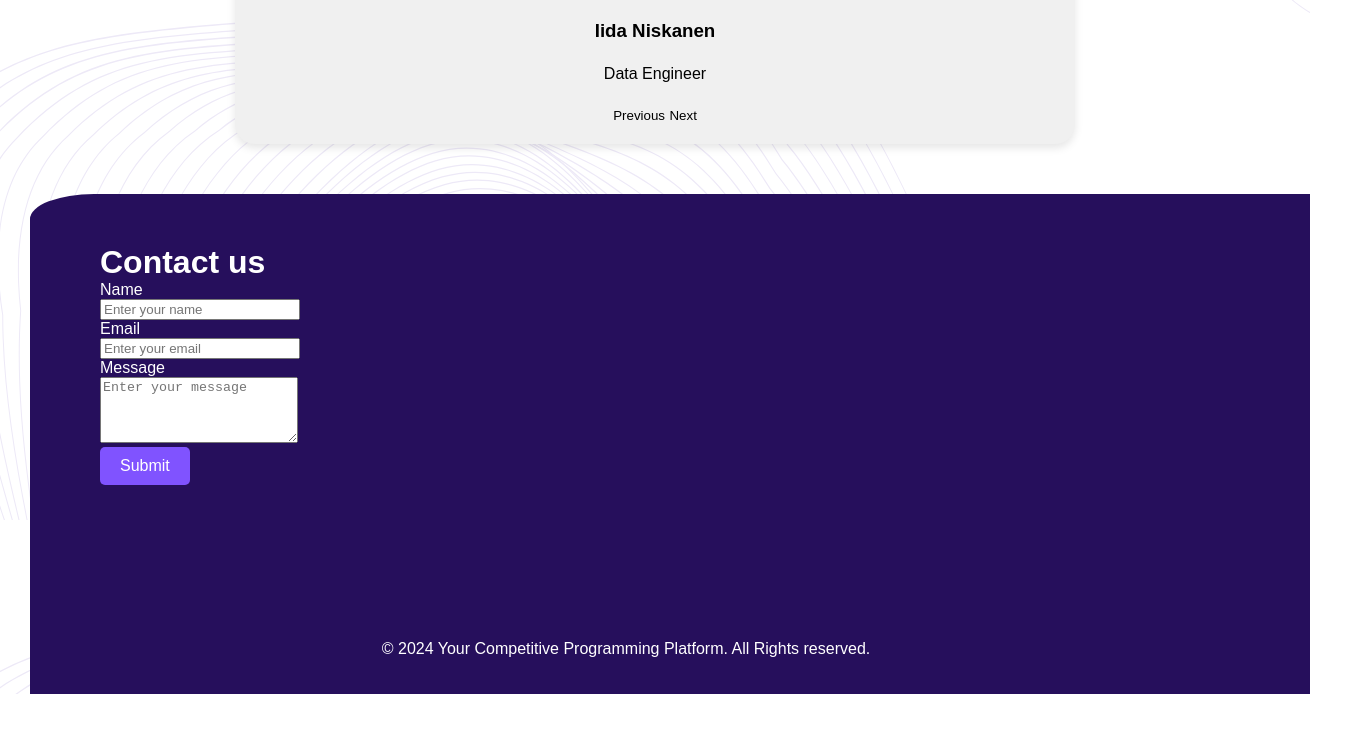
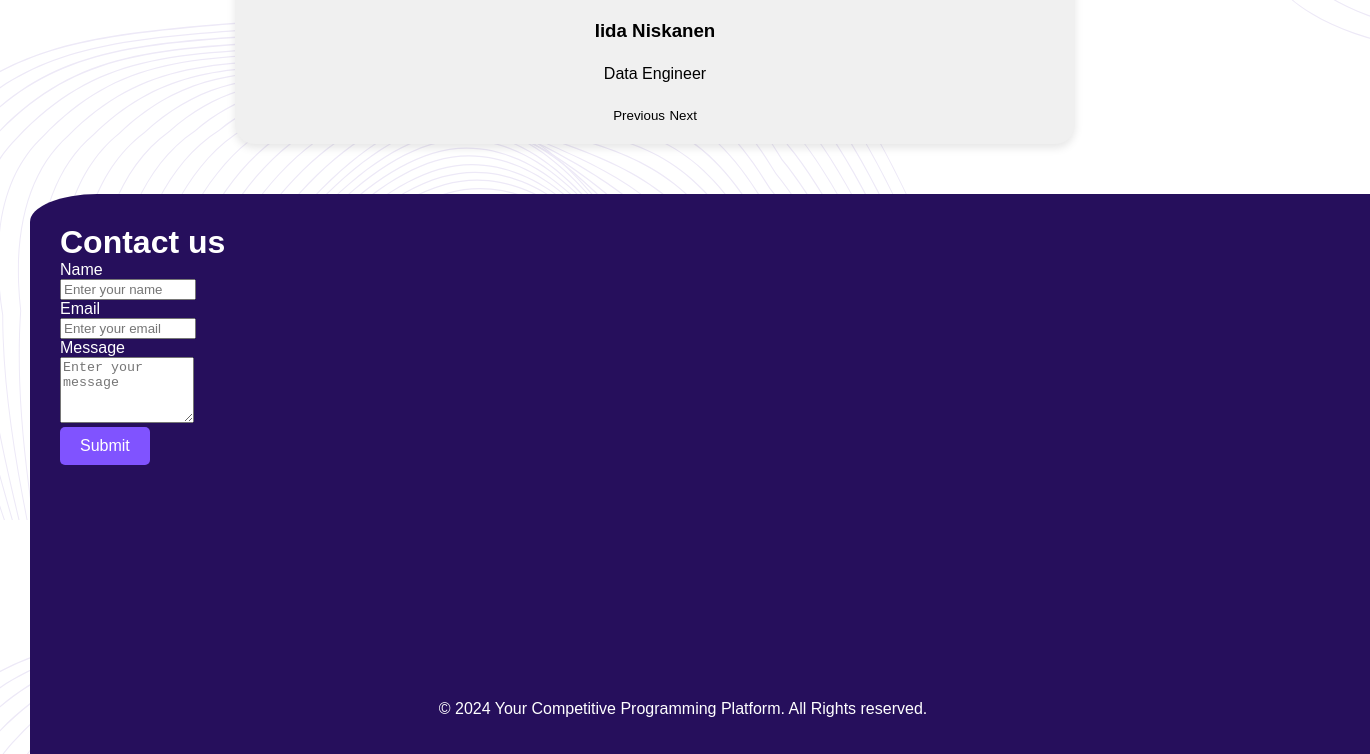
Before and after one commit to Glennoman/Project-Interactive-Webpage, a plain HTML site: page index.html in a window 1280 px wide. Shown: the part 3680-4434 px from the top of the page, 1370 px wide, since content can reach past the window. Before the commit the page ends 4374 px from the top, so only its background shows below. Drawn offline with Linux system fonts and the light colour scheme; some packages are replaced by stand-ins of ours; a script that the page names is missing; a web font is replaced by a local one.

Commit message:
Interactive Webpage Done

```diff
--- a/index.html
+++ b/index.html
@@ -156,24 +156,23 @@
     </div>
     <div class="contact-us-container">
         <div class="contact-us">
-            <h1 class="contact-us-2">Contact us</h1>
-            <form>
-                <label class="contact-us-2" for="Name">Name</label><br />
+            <h1>Contact us</h1>
+            <form id="contactform">
+                <label for="Name">Name</label><br />
                 <input class="contact-us-2" type="text" id="name" name="name" placeholder="Enter your name"><br />
                 <div class="error-message" id="name-error"></div>
 
-                <label class="contact-us-2" for="Email">Email</label><br />
+                <label for="Email">Email</label><br />
                 <input class="contact-us-2" type="text" id="email" name="email" placeholder="Enter your email"><br />
                 <div class="error-message" id="email-error"></div>
 
-                <label class="contact-us-2" for="Message">Message</label><br />
+                <label for="Message">Message</label><br />
                 <textarea class="contact-us-2" id="message" name="message" rows="4"
                     placeholder="Enter your message"></textarea><br>
                 <div class="error-message" id="message-error"></div>
 
-                <button class="contact-us-2" id="swal">Submit</button>
+                <button id="swal">Submit</button>
             </form>
-
             <footer>
                 <p>© <span id="year"></span> Your Competitive Programming Platform. All Rights reserved.</p>
             </footer>
--- a/script.js
+++ b/script.js
@@ -107,14 +107,6 @@ document.addEventListener("DOMContentLoaded", function () {
 
     // Clear existing messages
     clearErrors();
-
-    // Validate the form
-    const isValid = validateForm();
-
-    // If form is valid, can submit it or process further
-    if (isValid) {
-      alert("Form submitted succesfully!");
-    }
   });
 
   // Function to clear error messages
@@ -185,13 +177,21 @@ document.addEventListener("DOMContentLoaded", function () {
     return re.test(email);
   }
 
-  const submit = document.getElementById("swal");
-
-  submit.addEventListener("click", function () {
-    Swal.fire({
-      title: "Thank you for reaching out!",
-      text: "Form submitted succesfully",
-      icon: "success",
-    });
+  document.getElementById("swal").addEventListener("click", function () {
+    // Check if the form is valid
+    if (validateForm()) {
+      // Form is valid => show SweetAlert2 msg
+      swal.fire({
+        title: "Thank you for reaching out!",
+        text: "Form submitted succesfully",
+        icon: "success",
+      });
+    } else {
+      swal.fire({
+        title: "Oops!",
+        text: "please fill in all required fields",
+        icon: "error",
+      });
+    }
   });
 });
--- a/style.css
+++ b/style.css
@@ -485,9 +485,9 @@ button a {
     color: white;
     height: 500px;
     margin: 0px;
+    padding: 30px;
     width: 100%;
     border-top-left-radius: 5%;
-    /* overflow: visible; */
 }
 
 .contact-us-container button {
@@ -501,17 +501,11 @@ button a {
 }
 
 .contact-us h1 {
-    position: relative;
-    top: 50px;
     display: inline;
 }
 
 .contact-us-2 {
-    position: relative;
-    top: 50px;
-    margin-left: 70px;
-    display: inline;
-    width: 15%;
+    width: 10%;
 }
 
 .error-message {
```
